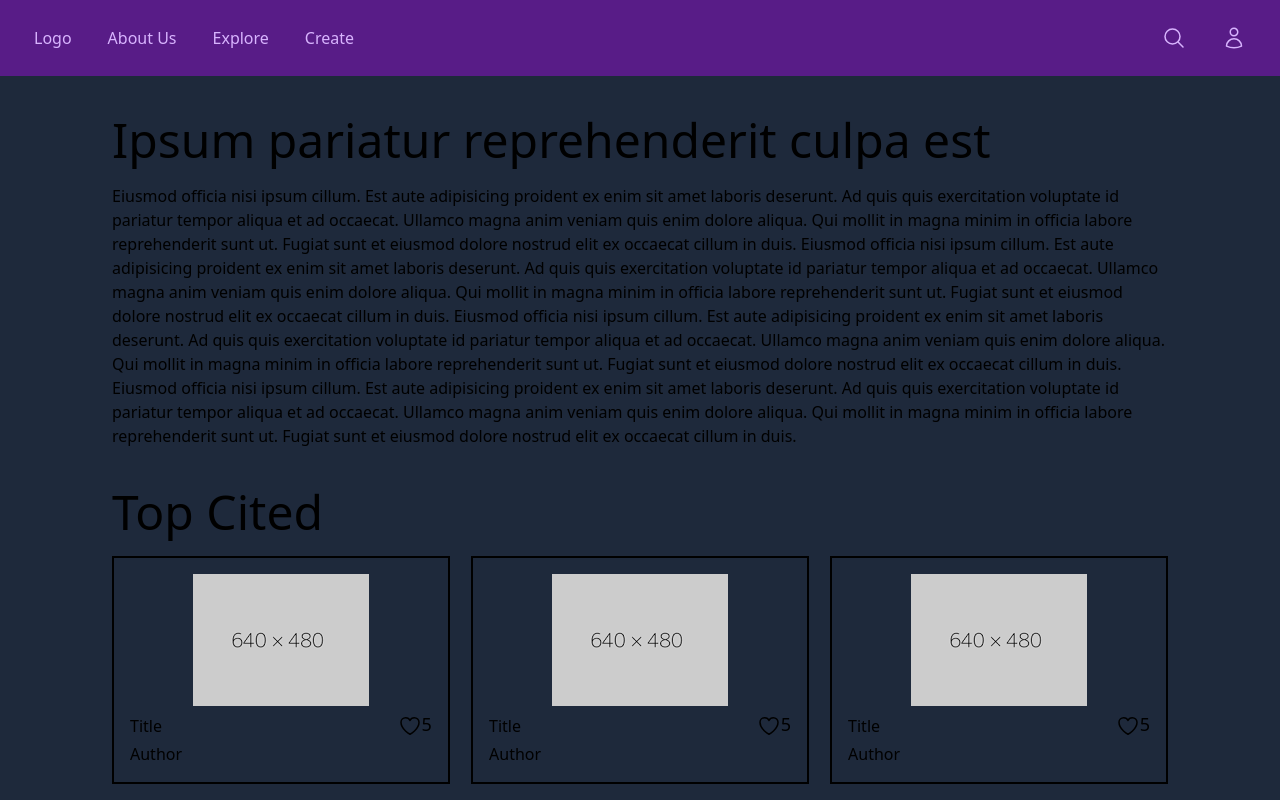
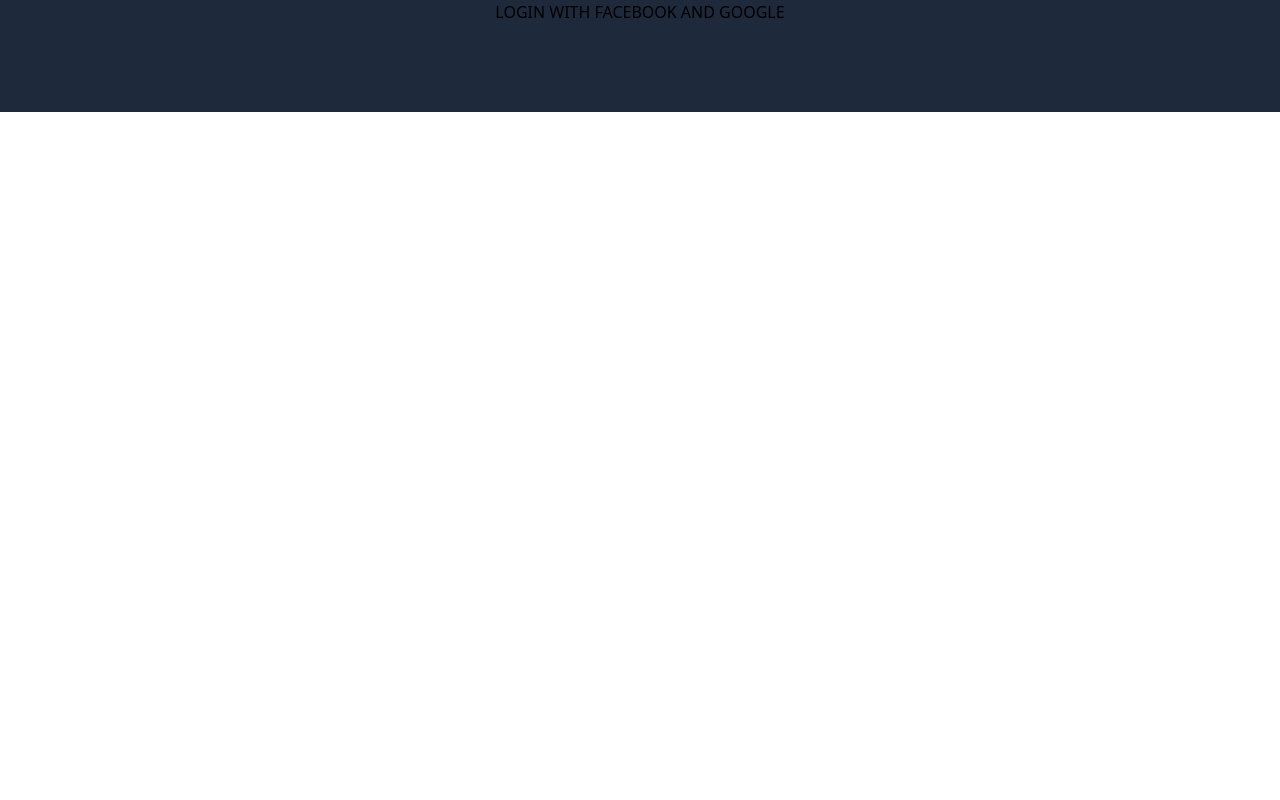
Before and after one commit to ayush117/sketchs, a React (Create React App) app: page / in a window 1280 px wide. Shown: the top 800 px of the page. Built offline with nearby package versions, Linux system fonts and the light colour scheme.

Commit message:
basic Google 0Auth added

```diff
--- a/package.json
+++ b/package.json
@@ -3,6 +3,7 @@
   "version": "0.1.0",
   "private": true,
   "dependencies": {
+    "@react-oauth/google": "^0.5.1",
     "@testing-library/jest-dom": "^5.16.5",
     "@testing-library/react": "^13.4.0",
     "@testing-library/user-event": "^13.5.0",
--- a/src/App.js
+++ b/src/App.js
@@ -8,13 +8,15 @@
 const Create = lazy(() => import('./pages/Create'));
 const Explore = lazy(() => import('./pages/Explore'));
 const User = lazy(() => import('./pages/User'));
+const Login = lazy(() => import('./pages/Login'));
 
 function App() {
   return (
     <div className="App bg-slate-800">
       <Suspense>
         <Routes>
-          <Route path="/" element={<Home />} />
+          <Route path="/" element={<Login />} />
+          <Route path="/home" element={<Home />} />
           <Route path="/aboutus" element={<AboutUs />} />
           <Route path="/explore" element={<Explore />} />
           <Route path="/create" element={<Create />} />
@@ -23,6 +25,7 @@
         </Routes>
       </Suspense>
     </div>
+
   );
 }
 
--- a/src/index.js
+++ b/src/index.js
@@ -4,11 +4,14 @@
 import App from './App';
 import reportWebVitals from './reportWebVitals';
 import { BrowserRouter } from 'react-router-dom';
+import { GoogleOAuthProvider } from "@react-oauth/google";
 
 const root = ReactDOM.createRoot(document.getElementById('root'));
 root.render(
   <BrowserRouter>
+    <GoogleOAuthProvider clientId="635862377389-anm90j5pkr5fshaf3efm1ek296lies6g.apps.googleusercontent.com">
     <App />
+    </GoogleOAuthProvider>
   </BrowserRouter>
 );
 
--- /dev/null
+++ b/src/pages/Login.js
@@ -0,0 +1,36 @@
+import React from "react";
+import { useNavigate } from "react-router-dom";
+// import FacebookLogin from "react-facebook-login";
+
+// import GoogleLogin from 'react-google-login';
+import { GoogleLogin } from "@react-oauth/google";
+
+const Login = () => {
+  let navigate = useNavigate();
+
+  return (
+    <div className="App">
+      <h1>LOGIN WITH FACEBOOK AND GOOGLE</h1>
+      {/* <FacebookLogin
+        appId="" //APP ID NOT CREATED YET
+        fields="name,email,picture"
+        callback={responseFacebook}
+      /> */}
+      <br />
+      <br />
+
+        <GoogleLogin
+          onSuccess={(credentialResponse) => {
+            console.log(credentialResponse);
+            navigate('/home');
+          }}
+          onError={() => {
+            console.log("Login Failed");
+          }}
+        />
+
+    </div>
+  );
+};
+
+export default Login;
```
Also changed, not shown: 1 other file (tests, documents, lock files or other folders).
